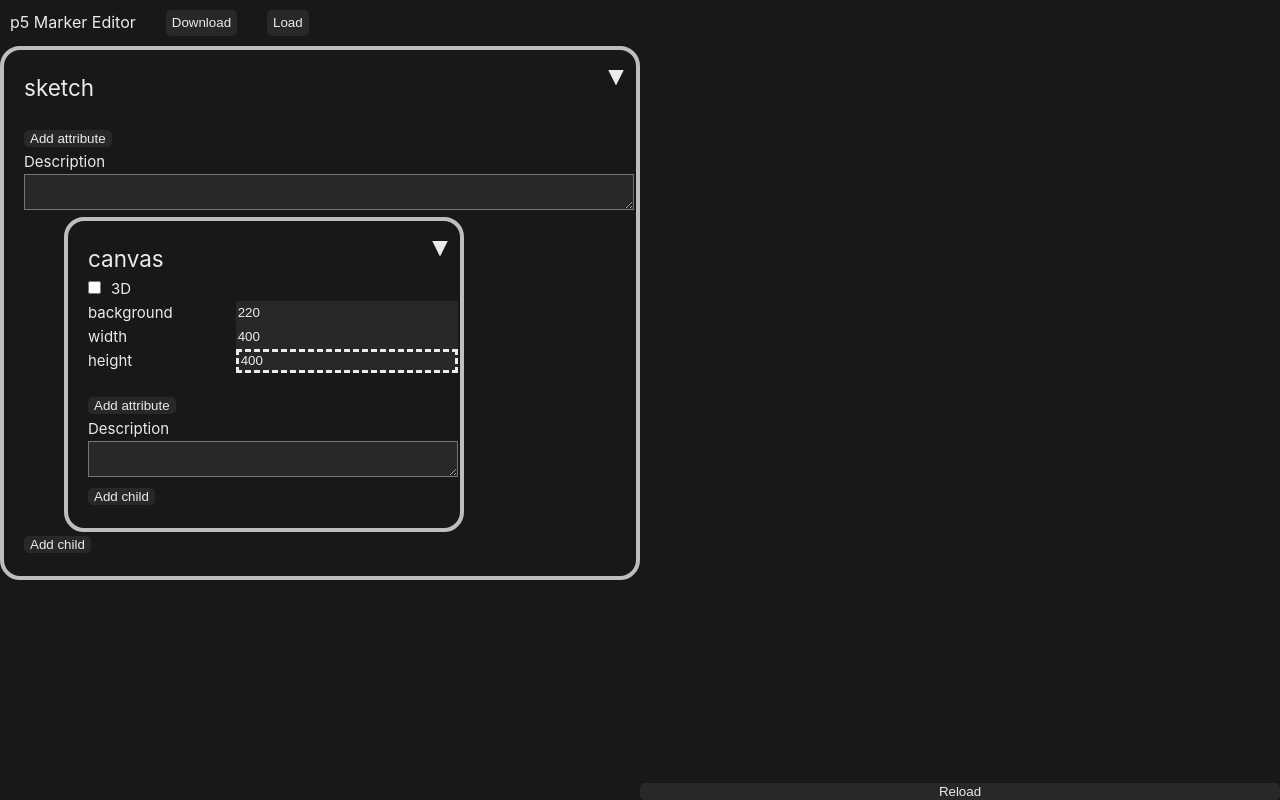
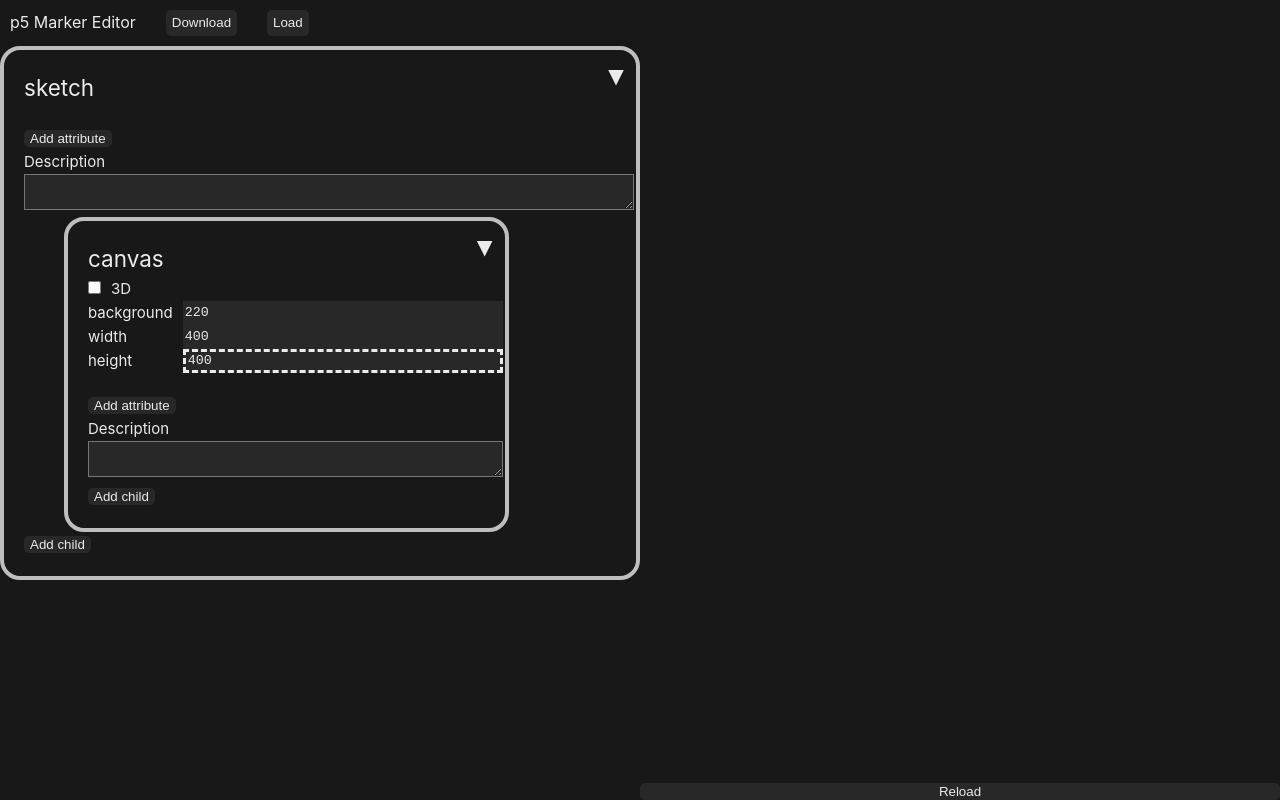
Before and after one commit to calebfoss/marker-editor, a Vue app: page / in a window 1280 px wide. Built offline with nearby package versions, Linux system fonts and the light colour scheme.

Commit message:
Adjust element editor Use monospace for attribute values Adjust sizing

```diff
--- a/src/assets/main.css
+++ b/src/assets/main.css
@@ -60,7 +60,6 @@ h1 {
 }
 
 .element-editor {
-  width: 400px;
   border: rgb(190, 190, 190) solid 4px;
   background: var(--color-background);
   padding: 20px 2px 20px 20px;
@@ -81,7 +80,9 @@ h1 {
 }
 
 .element-editor .children {
-  margin-left: 40px
+  margin-left: 40px;
+  display: grid;
+  justify-items: start;
 }
 
 .attributes-editor {
@@ -91,20 +92,23 @@ h1 {
 
 .attribute-editor {
   display: grid;
-  grid-template-columns: auto auto;
+  grid-auto-flow: column;
+
 }
 
 .attribute-editor:focus {
   border-style: dashed;
 }
 
+
 .attribute-editor label {
-  width: 10ch;
+  margin-right: 10px;
 }
 
 .attribute-editor input {
   justify-self: right;
-  width: 30ch;
+  min-width: 40ch;
+  font-family: monospace;
 }
 
 .attribute-editor input:focus {
```
